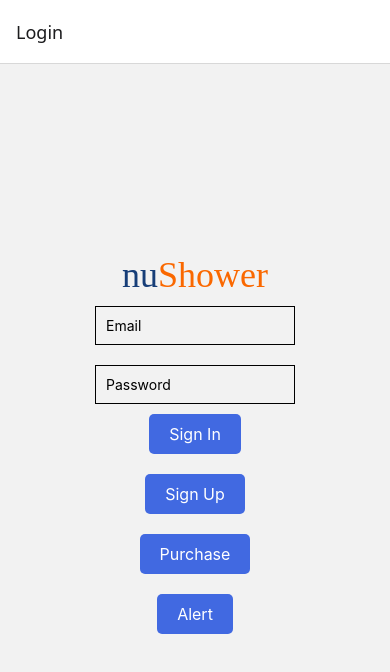
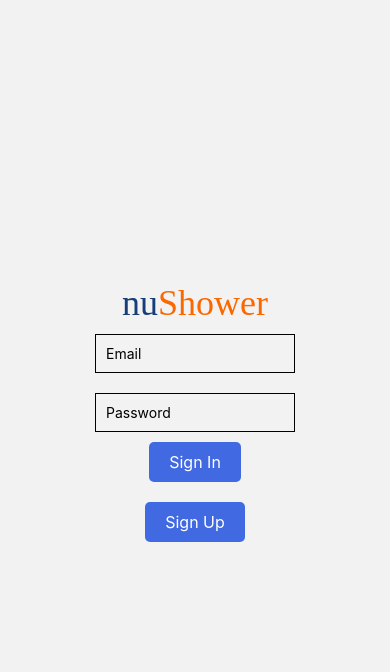
Before and after one commit to jarrenoh/nuShower, a React Native app: screen /Login in a window 390 px wide. Shown: the top 672 px of the page. Built offline with nearby package versions, Linux system fonts and the light colour scheme.

Commit message:
removed page headers

```diff
--- a/App.tsx
+++ b/App.tsx
@@ -14,10 +14,10 @@ export default function App() {
   return (
     <NavigationContainer>
       <Stack.Navigator initialRouteName='Login'>
-        <Stack.Screen name="Login" component={Login} />
-        <Stack.Screen name="Shower" component={Shower} />
-        <Stack.Screen name="PurchaseScreen" component={PurchaseScreen} />
-        <Stack.Screen name="Alert" component={Alert} />
+        <Stack.Screen options = {{headerShown: false}} name="Login" component={Login}  />
+        <Stack.Screen options = {{headerShown: false}} name="Shower" component={Shower} />
+        <Stack.Screen options = {{headerShown: false}} name="PurchaseScreen" component={PurchaseScreen} />
+        <Stack.Screen options = {{headerShown: false}} name="Alert" component={Alert} />
       </Stack.Navigator>
     </NavigationContainer>
   );
--- a/screens/Login.tsx
+++ b/screens/Login.tsx
@@ -14,14 +14,6 @@ const LoginScreen = () => {
   const [loading, setLoading] = useState(false);
   const auth = FIREBASE_AUTH;
   const navigation = useNavigation();
-
-  const purchase = () => {
-    navigation.navigate('PurchaseScreen');
-  }
-
-  const alert = () => {
-    navigation.navigate('Alert');
-  }
 
 
   const signup = async () => {
@@ -85,13 +77,6 @@ const LoginScreen = () => {
         <Text style={styles.buttonText}>Sign Up</Text>
       </TouchableOpacity>
 
-      <TouchableOpacity style={styles.button} onPress={purchase}>
-        <Text style={styles.buttonText}>Purchase</Text>
-      </TouchableOpacity>
-      <TouchableOpacity style={styles.button} onPress={alert}>
-        <Text style={styles.buttonText}>Alert</Text>
-      </TouchableOpacity>
-
     </View>
   );
 };
```
